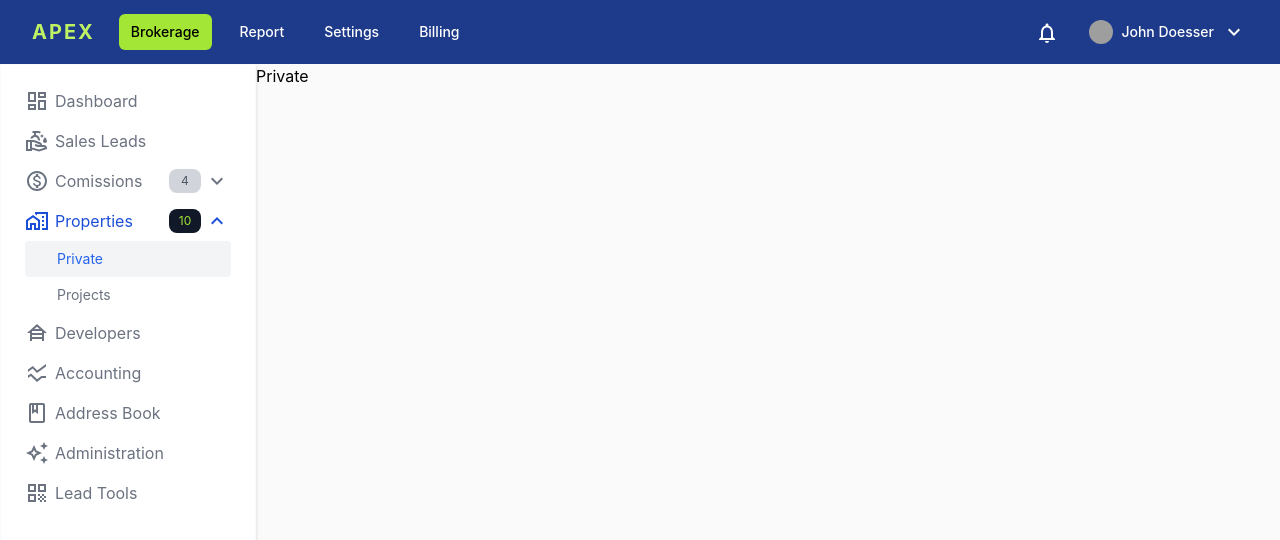
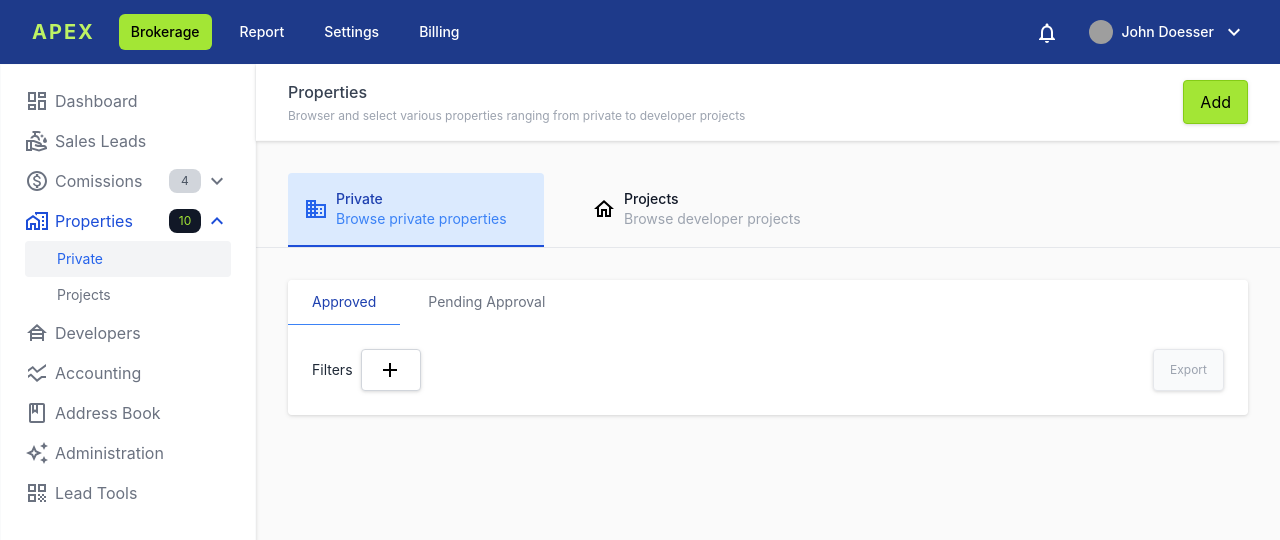
Before and after one commit to online-lorno/apex, a Next.js app in the folder projects/admin/: page /brokerage/private in a window 1280 px wide. Shown: the top 540 px of the page. Built offline with nearby package versions, Linux system fonts and the light colour scheme; grey boxes are pictures that could not be loaded.

Commit message:
feat: private and project pages for brokerage

```diff
--- a/projects/admin/pages/brokerage/private.tsx
+++ b/projects/admin/pages/brokerage/private.tsx
@@ -1,7 +1,84 @@
 import React from 'react'
 
+import Button from '@components/common/Button'
+import MaterialIcon from '@components/common/MaterialIcon'
+import Link from 'next/link'
+
 const Private = () => {
-  return <div>Private</div>
+  return (
+    <>
+      <div className="w-full py-4 px-8 bg-white border-b border-neutral-50 drop-shadow flex justify-between">
+        <div className="flex flex-col">
+          <p className="text-gray-700 font-medium mb-1">Properties</p>
+          <p className="text-gray-400 text-xs">
+            Browser and select various properties ranging from private to
+            developer projects
+          </p>
+        </div>
+        <Button text="Add" type="success" />
+      </div>
+      <div className="w-full px-8 pt-8 border-b border-gray-200 flex space-x-8">
+        <a className="flex items-center w-64 bg-blue-100 p-4 rounded-tl rounded-tr border-b-2 border-blue-700 group hover:bg-blue-100 hover:border-blue-700">
+          <MaterialIcon
+            icon="DomainOutlined"
+            classNames="h-6 w-6 text-blue-600 mr-2 group-hover:text-blue-600"
+          />
+          <div className="flex flex-col">
+            <p className="text-sm text-blue-800 font-medium group-hover:text-blue-800">
+              Private
+            </p>
+            <p className="text-sm text-blue-500 group-hover:text-blue-500">
+              Browse private properties
+            </p>
+          </div>
+        </a>
+        <Link href="/brokerage/projects" passHref>
+          <a className="flex items-center w-64 bg-transparent p-4 rounded-tl rounded-tr border-b-2 border-transparent group hover:bg-blue-100 hover:border-blue-700">
+            <MaterialIcon
+              icon="HomeOutlined"
+              classNames="h-6 w-6 text-black mr-2 group-hover:text-blue-600"
+            />
+            <div className="flex flex-col">
+              <p className="text-sm text-gray-900 font-medium group-hover:text-blue-800">
+                Projects
+              </p>
+              <p className="text-sm text-gray-400 group-hover:text-blue-500">
+                Browse developer projects
+              </p>
+            </div>
+          </a>
+        </Link>
+      </div>
+      <div className="container p-8">
+        <div className="w-full bg-white rounded drop-shadow">
+          <div className="flex space-x-1">
+            <div className="px-6 py-3 border-b border-blue-500 hover:border-blue-500 group">
+              <p className="text-sm text-blue-800 group-hover:text-blue-800">
+                Approved
+              </p>
+            </div>
+            <div className="px-6 py-3 border-b border-transparent hover:border-blue-500 group">
+              <p className="text-sm text-gray-500 group-hover:text-blue-800">
+                Pending Approval
+              </p>
+            </div>
+          </div>
+          <div className="w-full p-6 flex justify-between">
+            <div className="flex items-center space-x-2">
+              <p className="text-sm text-gray-800">Filters</p>
+              <Button
+                classNames="py-1 px-1 bg-gray-200"
+                icon={
+                  <MaterialIcon classNames="mr-0 w-5 h-5" icon="AddOutlined" />
+                }
+              />
+            </div>
+            <Button text="Export" classNames="text-xs" disabled />
+          </div>
+        </div>
+      </div>
+    </>
+  )
 }
 
 export default Private
--- /dev/null
+++ b/projects/admin/pages/brokerage/projects.tsx
@@ -0,0 +1,56 @@
+import React from 'react'
+
+import Button from '@components/common/Button'
+import MaterialIcon from '@components/common/MaterialIcon'
+import Link from 'next/link'
+
+const Projects = () => {
+  return (
+    <>
+      <div className="w-full py-4 px-8 bg-white border-b border-neutral-50 drop-shadow flex justify-between">
+        <div className="flex flex-col">
+          <p className="text-gray-700 font-medium mb-1">Properties</p>
+          <p className="text-gray-400 text-xs">
+            Browser and select various properties ranging from private to
+            developer projects
+          </p>
+        </div>
+        <Button text="Add" type="success" />
+      </div>
+      <div className="w-full px-8 pt-8 border-b border-gray-200 flex space-x-8">
+        <Link href="/brokerage/private" passHref>
+          <a className="flex items-center w-64 bg-transparent p-4 rounded-tl rounded-tr border-b-2 border-transparent group hover:bg-blue-100 hover:border-blue-700">
+            <MaterialIcon
+              icon="DomainOutlined"
+              classNames="h-6 w-6 text-black mr-2 group-hover:text-blue-600"
+            />
+            <div className="flex flex-col">
+              <p className="text-sm text-gray-900 font-medium group-hover:text-blue-800">
+                Private
+              </p>
+              <p className="text-sm text-gray-400 group-hover:text-blue-500">
+                Browse private properties
+              </p>
+            </div>
+          </a>
+        </Link>
+        <a className="flex items-center w-64 bg-blue-100 p-4 rounded-tl rounded-tr border-b-2 border-blue-700 group hover:bg-blue-100 hover:border-blue-700">
+          <MaterialIcon
+            icon="HomeOutlined"
+            classNames="h-6 w-6 text-blue-600 mr-2 group-hover:text-blue-600"
+          />
+          <div className="flex flex-col">
+            <p className="text-sm text-blue-800 font-medium group-hover:text-blue-800">
+              Projects
+            </p>
+            <p className="text-sm text-blue-500 group-hover:text-blue-500">
+              Browse developer projects
+            </p>
+          </div>
+        </a>
+      </div>
+    </>
+  )
+}
+
+export default Projects
```
